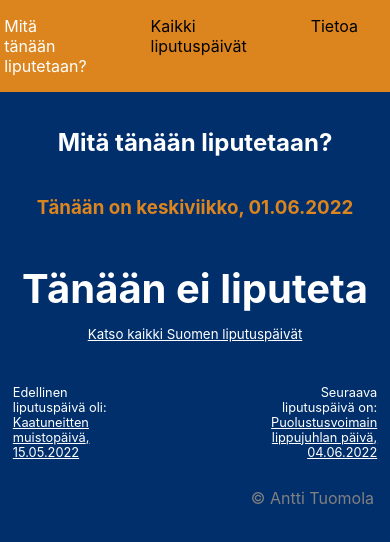
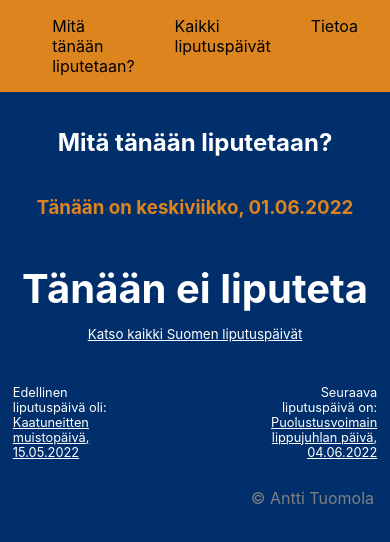
Before and after one commit to anttituomola/mita-tanaan-liputetaan, a Next.js app: page / in a window 390 px wide. Shown: the top 542 px of the page. Built offline with nearby package versions, Linux system fonts and the light colour scheme.

Commit message:
fixed responsive issue on small screens

```diff
--- a/styles/globals.css
+++ b/styles/globals.css
@@ -124,3 +124,8 @@ ul {
     margin: 1em;
   }
 }
+@media screen and (max-width: 400px) {
+  .navbar {
+    gap: 0.5em;
+  }
+}
```
